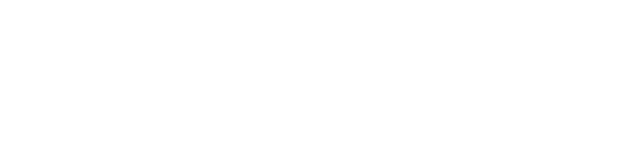
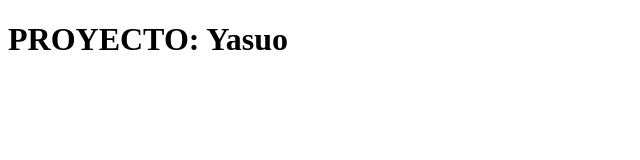
Before and after one commit to dantegt/UTN, a plain HTML site: page index.html in a window 1280 px wide. Shown: the whole page, without its empty margins (0-640 px from the left). Drawn offline with Linux system fonts and the light colour scheme.

Commit message:
Titulo principal

```diff
--- a/index.html
+++ b/index.html
@@ -7,6 +7,6 @@
     <title>PROYECTO: Yasuo</title>
 </head>
 <body>
-
+    <h1>PROYECTO: Yasuo</h1>
 </body>
 </html>
```
